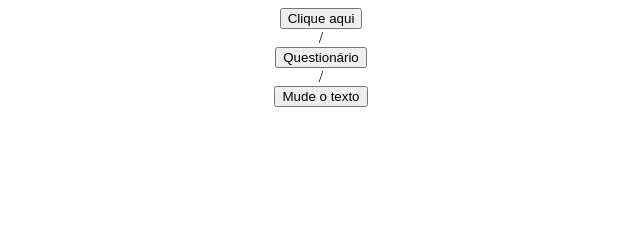
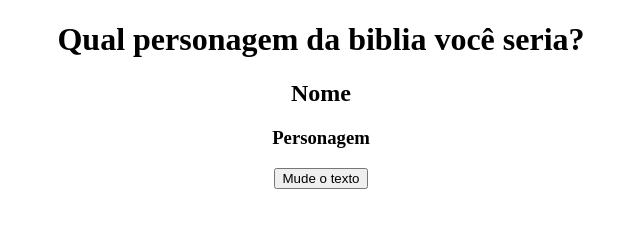
Before and after one commit to Gabd42/TestandoJavaScript, a plain HTML site: page index.html in a window 1280 px wide. Shown: the whole page, without its empty margins (319-959 px from the left). Drawn offline with Linux system fonts and the light colour scheme.

Commit message:
jogo feito

```diff
--- a/index.html
+++ b/index.html
@@ -7,14 +7,9 @@
 </head>
 <body>
 	<center>
-	<button onclick="Gritar()">Clique aqui</button>
-
-
-	<br>/<br>
-
-	<button onclick="Perguntar()">Questionário</button>
-
-	<br>/<br>
+	<h1>Qual personagem da biblia você seria?</h1>
+	<h2>Nome</h2>
+	<h3>Personagem</h3>
 
 	<button onclick="mudar_texto()">Mude o texto</button>
 
--- a/script.js
+++ b/script.js
@@ -1,17 +1,13 @@
-function Gritar() {
-	alert("Ahhhhhhhhhhhhhhhhhhhhhhh")
-}
-
-function Perguntar() {
-	var nome;
-	nome = prompt("Digite seu nome: ")
-	alert("Olá," + nome)
-}
-
 function mudar_texto() {
 	var nome1;
 	nome1 = prompt("Digite seu nome: ");
-	var h1 = document.getElementsByTagName("h1");
+	var h2 = document.getElementsByTagName("h2");
+	h2[0].innerText = nome1;
 
-	h1[0].innerText = nome1;
+	if(nome1.toLocaleLowerCase() == "kauê", "kaue"){
+		var h3 = document.getElementsByTagName("h3");
+		h3[0].innerText = "Salomão!";
+	}if(nome1.toLocaleLowerCase() == "gabriel"){
+		h3[0].innerText = "Jumenta de Balaao!";
+	}
 }
```
